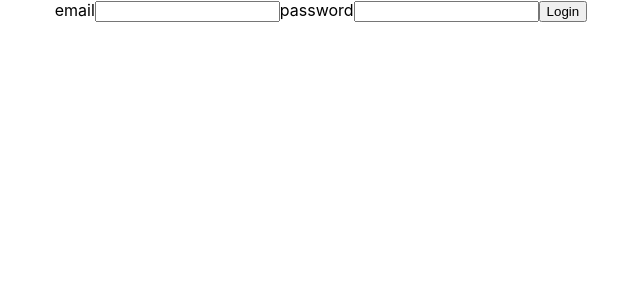
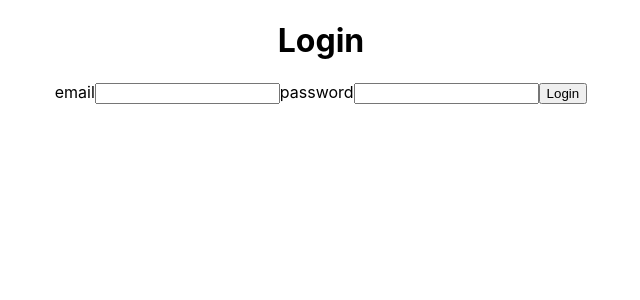
Before and after one commit to Jeff-Adler/bootstrapped-task-manager, a React (Create React App) app: page / in a window 1280 px wide. Shown: the top 300 px of the page, without its empty margins (319-959 px from the left). Built offline with nearby package versions, Linux system fonts and the light colour scheme.

Commit message:
fixed requests

```diff
--- a/src/App.js
+++ b/src/App.js
@@ -2,7 +2,7 @@ import React, { useState, useEffect } from 'react';
 import './App.css';
 import axios from 'axios';
 import { TaskContainer } from './containers/task.container';
-import { login } from './services/auth.service';
+import { loginRequest } from './services/auth.service';
 import { getNodeText } from '@testing-library/dom';
 import { Profile } from './components/profile';
 import { getTasks } from './services/task.service';
@@ -11,11 +11,18 @@ import { Login } from './components/login';
 export default function App() {
   // const [jwt, setJwt] = useState(storedJwt || null);
   const [user, setUser] = useState(null);
+  const [errorMessage, setErrorMessage] = useState('');
 
   const loginSubmitHandler = async (email, password) => {
-    const user = await login(email, password);
+    try {
+      const response = await loginRequest(email, password);
 
-    setUser(user);
+      if (response.status >= 200 && response.status < 300) {
+        setUser(response.data);
+      }
+    } catch (error) {
+      setErrorMessage('Invalid credetials');
+    }
   };
   // useEffect(() => {
   //   (async () => {
@@ -33,7 +40,7 @@ export default function App() {
         </>
       ) : (
         <>
-          <Login loginSubmitHandler={loginSubmitHandler} />
+          <Login loginSubmitHandler={loginSubmitHandler} errorMessage={errorMessage} />
         </>
       )}
     </div>
--- a/src/components/login.js
+++ b/src/components/login.js
@@ -3,7 +3,7 @@ import * as config from '../config.js';
 
 const { test_email, test_password } = config;
 
-export const Login = ({ loginSubmitHandler }) => {
+export const Login = ({ loginSubmitHandler, errorMessage }) => {
   const [email, setEmail] = useState(test_email);
   const [password, setPassword] = useState(test_password);
 
@@ -13,8 +13,17 @@ export const Login = ({ loginSubmitHandler }) => {
     await loginSubmitHandler(email, password);
   };
 
+  const displayErrorMessage = () => {
+    if (errorMessage) {
+      console.log('if condition hit!');
+      return <h3>Invalid credentials</h3>;
+    }
+    return null;
+  };
+
   return (
     <div className="loginPage">
+      <h1>Login</h1>
       <form id="login" onSubmit={async (e) => await handleSubmit(e)}>
         <label htmlFor="email">email</label>
         <input id="email" value={email} onChange={(e) => setEmail(e.target.value)}></input>
@@ -26,6 +35,7 @@ export const Login = ({ loginSubmitHandler }) => {
           Login
         </button>
       </form>
+      {displayErrorMessage()}
     </div>
   );
 };
--- a/src/services/auth.service.js
+++ b/src/services/auth.service.js
@@ -1,12 +1,9 @@
 import axios from 'axios';
 import * as config from '../config.js';
-import { wrapper } from 'axios-cookiejar-support';
-import { CookieJar } from 'tough-cookie';
 
 const { api_url, api_port } = config;
 
-export const login = async (email, password) => {
-  try {
+export const loginRequest = async (email, password) => {
   const response = await axios.post(
     `/auth/login`,
     {
@@ -15,10 +12,5 @@ export const login = async (email, password) => {
     },
     { withCredentials: true }
   );
-
-    const user = response.data;
-    return user;
-  } catch (error) {
-    console.error(error);
-  }
+  return response;
 };
--- a/src/services/task.service.js
+++ b/src/services/task.service.js
@@ -1,7 +1,5 @@
 import axios from 'axios';
 import * as config from '../config.js';
-import { wrapper } from 'axios-cookiejar-support';
-import { CookieJar } from 'tough-cookie';
 
 const { api_url, api_port } = config;
 
```
Lines whose indentation alone changed are shown as unchanged.
